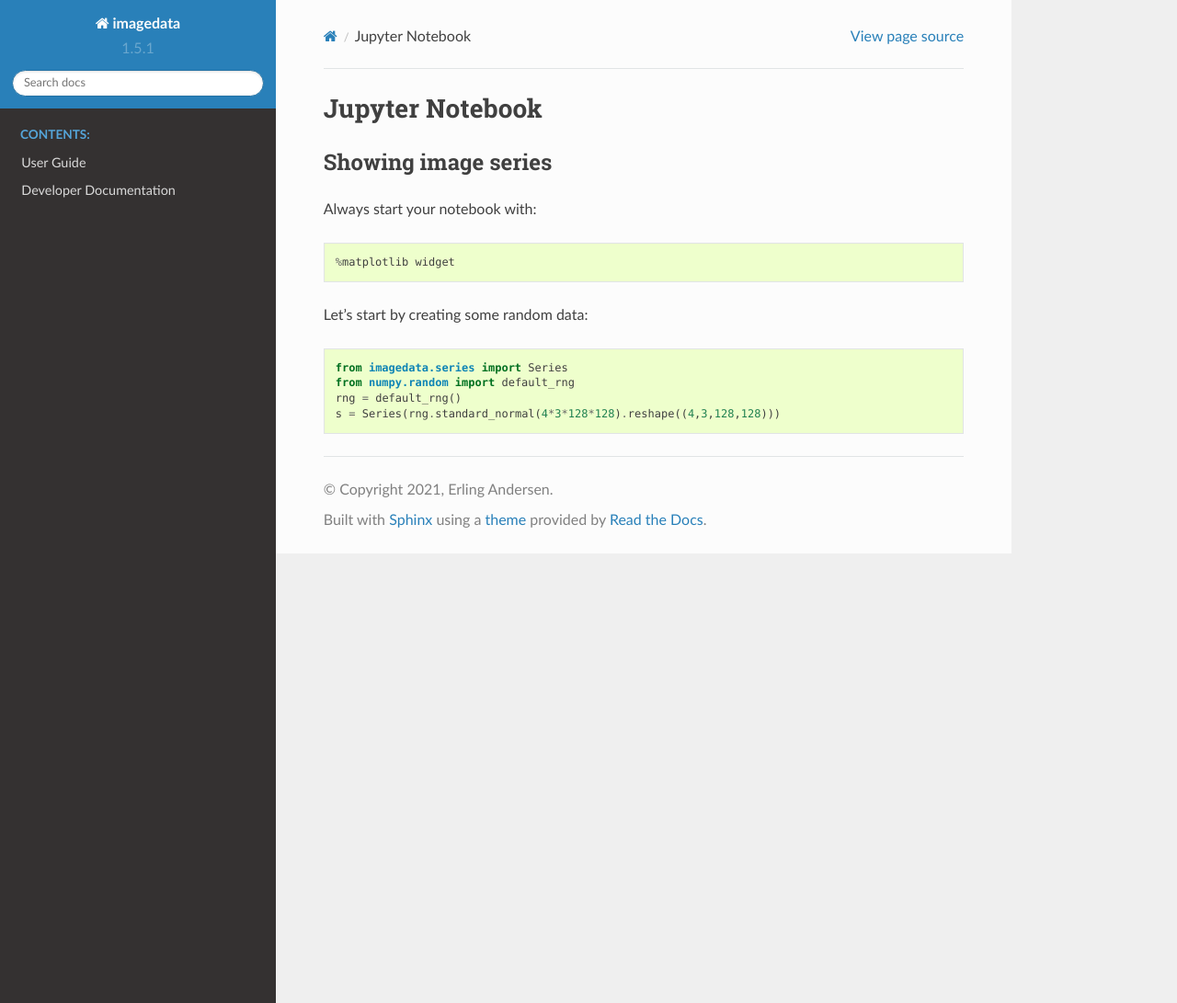
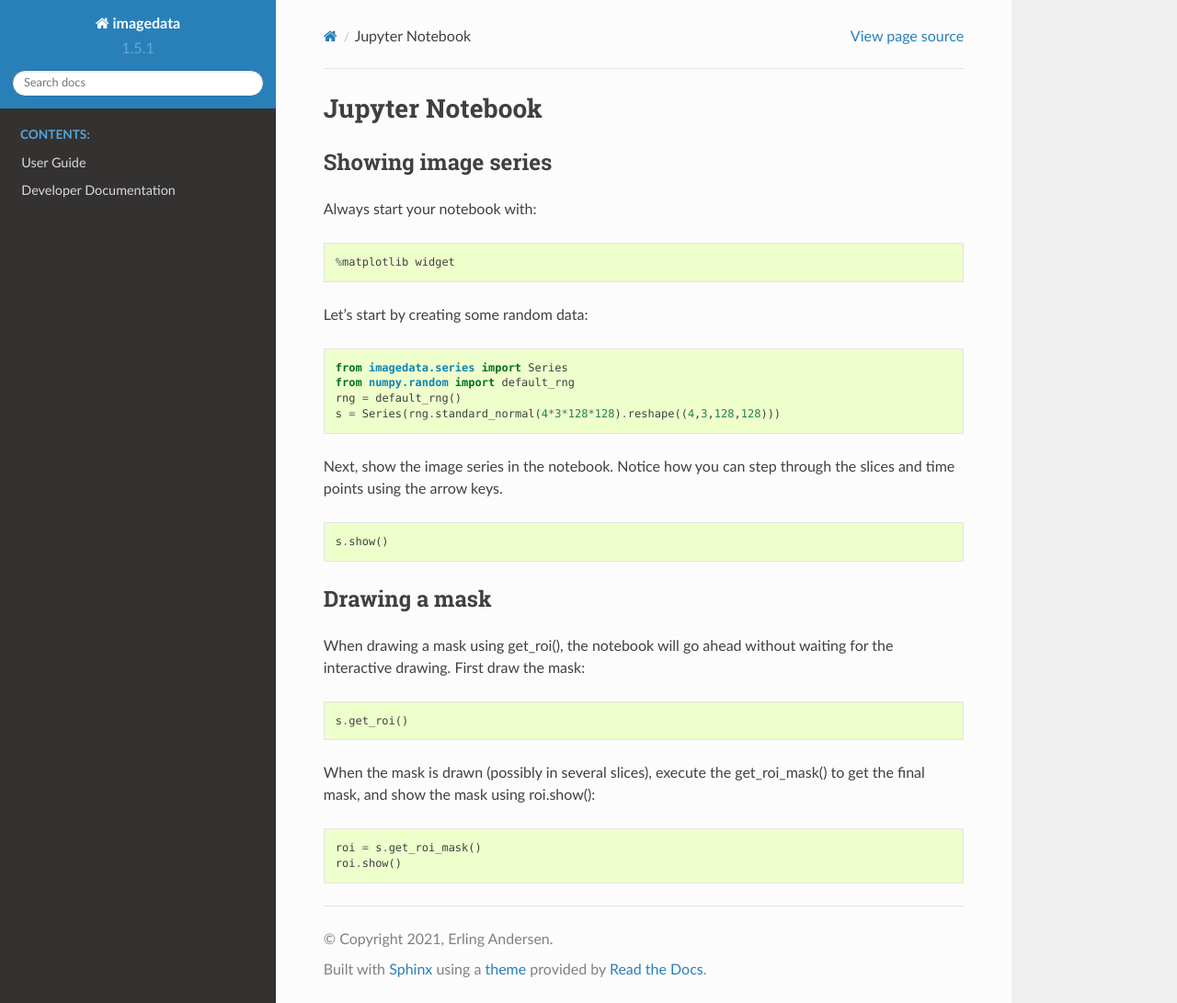
Before and after one commit to erling6232/imagedata, a Sphinx documentation site: the page built from docs/Notebook.rst, in a window 1280 px wide and 1091 px high. Shown: the whole window at 92% size. Built offline with Sphinx 7.4.7 and the Read the Docs theme 2.0.0, drawn with Linux system fonts in a browser that asks for light colours; pages that are not in the unit, such as notebooks, are missing from menus.

Commit message:
Updated.

```diff
--- a/docs/Notebook.rst
+++ b/docs/Notebook.rst
@@ -20,3 +20,28 @@ Let's start by creating some random data:
     from numpy.random import default_rng
     rng = default_rng()
     s = Series(rng.standard_normal(4*3*128*128).reshape((4,3,128,128)))
+
+Next, show the image series in the notebook.
+Notice how you can step through the slices and time points using the arrow keys.
+
+.. code-block:: python
+
+    s.show()
+
+Drawing a mask
+--------------
+
+When drawing a mask using get_roi(), the notebook will go ahead without waiting for
+the interactive drawing. First draw the mask:
+
+.. code-block:: python
+
+    s.get_roi()
+
+When the mask is drawn (possibly in several slices), execute the get_roi_mask() to get
+the final mask, and show the mask using roi.show():
+
+.. code-block:: python
+
+    roi = s.get_roi_mask()
+    roi.show()
--- a/docs/UserGuide.rst
+++ b/docs/UserGuide.rst
@@ -8,6 +8,7 @@ User Guide
 
   Installation
   Tutorial
+  Jupyter Notebook
   Introduction
   Input_output
   Sorting
```
